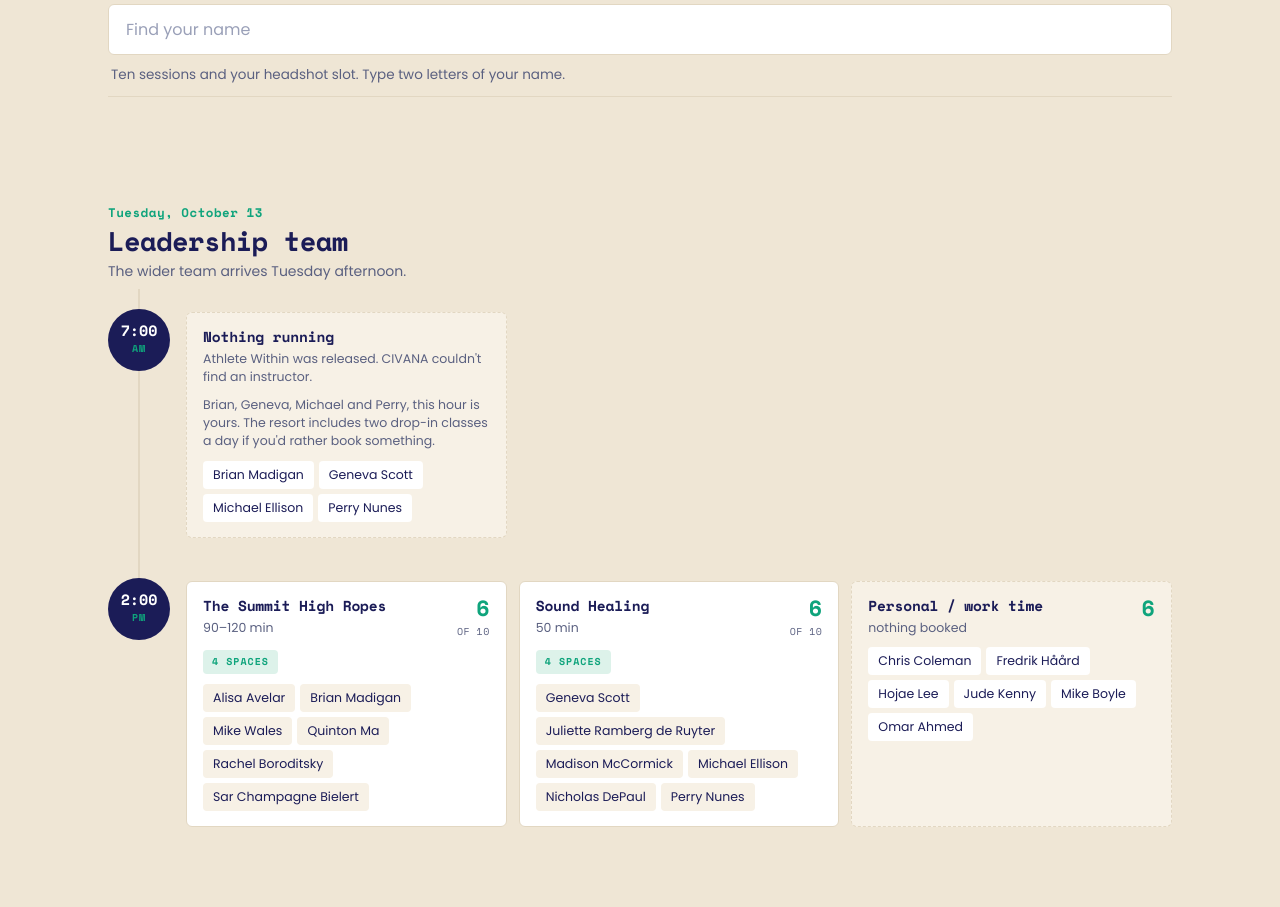
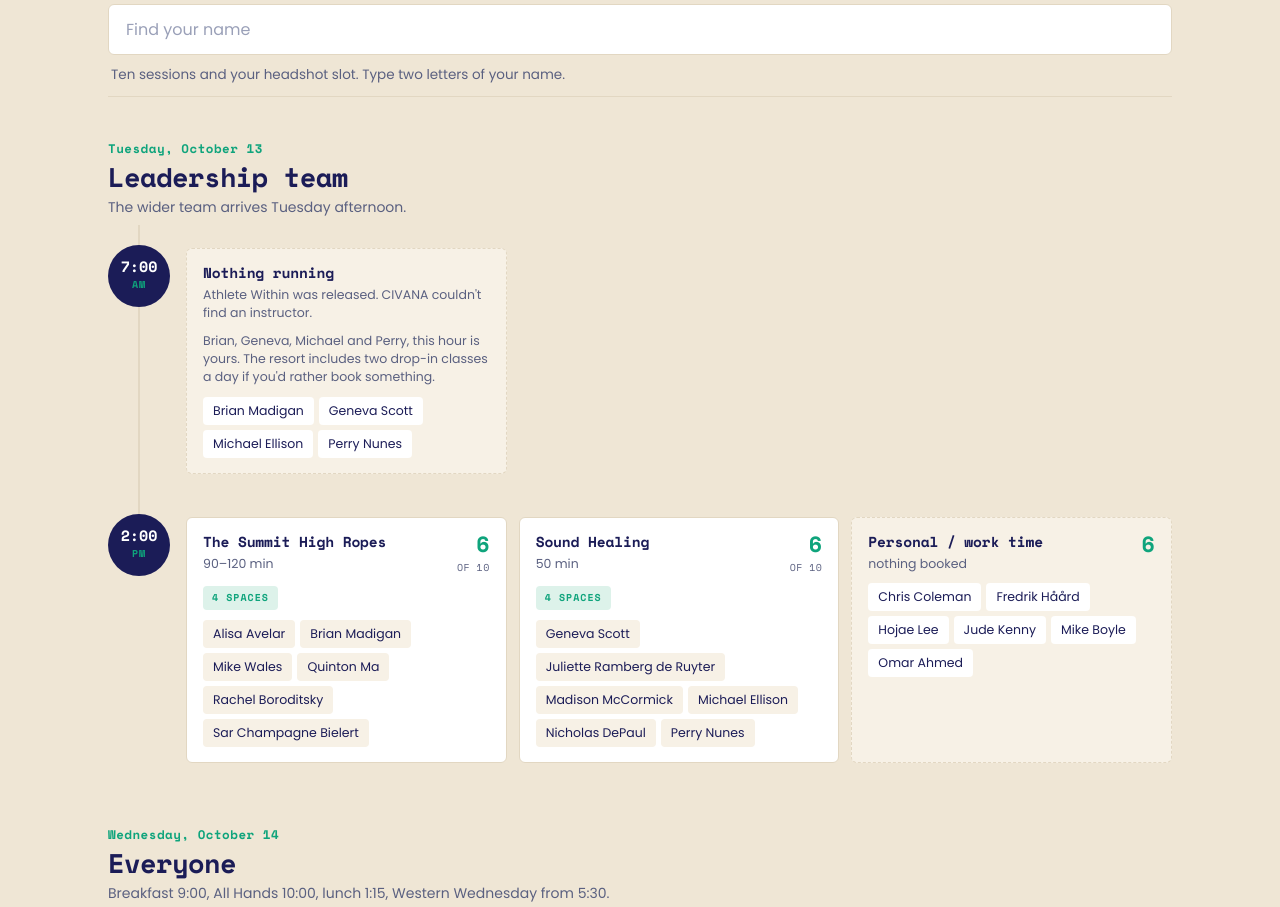
Before and after one commit to cap-offsite/codepath, an Eleventy site: page src/index.njk in a window 1280 px wide. Shown: the part 5660-6567 px from the top of the page. Built offline with nearby package versions, Linux system fonts and the light colour scheme; Eleventy itself is replaced by a stand-in of ours; files that its build step writes are made by us from their sources.

Commit message:
Remove extra spacing between activity board days

```diff
--- a/src/_includes/sections/activityBoard.njk
+++ b/src/_includes/sections/activityBoard.njk
@@ -60,6 +60,7 @@
 #activity-board .ab-wrap{max-width:1120px;padding-inline:28px}
 #activity-board h2,#activity-board h3,#activity-board h4{color:var(--navy)}
 #activity-board .ab-foot{margin-top:40px}
+#activity-board section.ab-day{padding:0;margin-top:42px;background:none;border:0}
 
 </style>
 <div id="activity-board">
```
